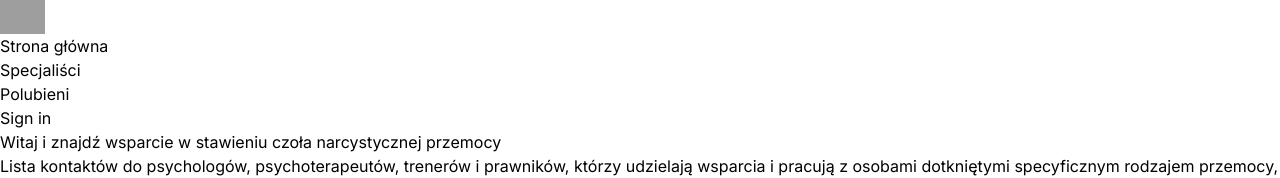
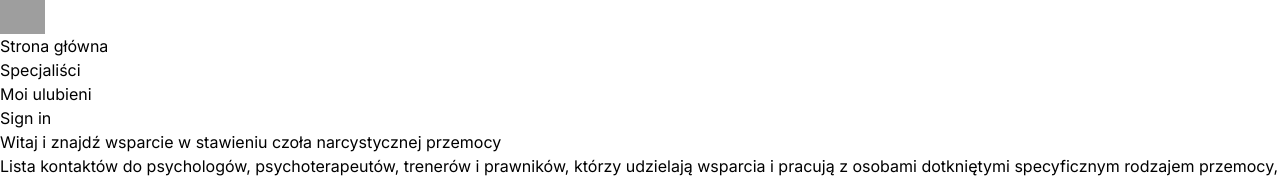
Before and after one commit to transcendence12/stop-npd-abuse, a Next.js app: page / in a window 1280 px wide. Shown: the top 178 px of the page. Built offline with nearby package versions, Linux system fonts and the light colour scheme; no server answers; grey boxes are pictures that could not be loaded.

Commit message:
fix: tab name to moi ulubieni

```diff
--- a/src/components/Nav.tsx
+++ b/src/components/Nav.tsx
@@ -7,7 +7,7 @@ import { SignInButton, SignedIn, SignedOut, UserButton } from "@clerk/nextjs";
 const navLinks = [
   { href: "/", label: "Strona główna" },
   { href: "/specialists", label: "Specjaliści" },
-  { href: "/favorites", label: "Polubieni" },
+  { href: "/favorites", label: "Moi ulubieni" },
 ];
 export const Nav = () => {
   const pathname = usePathname();
```
